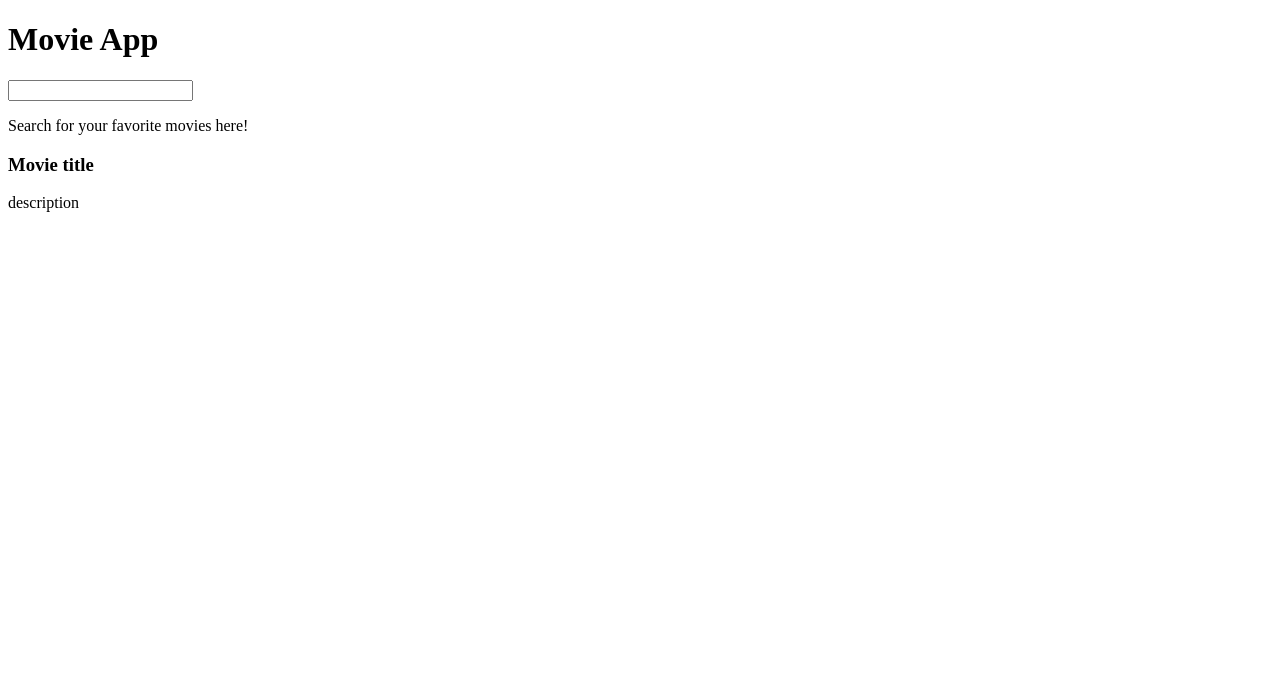
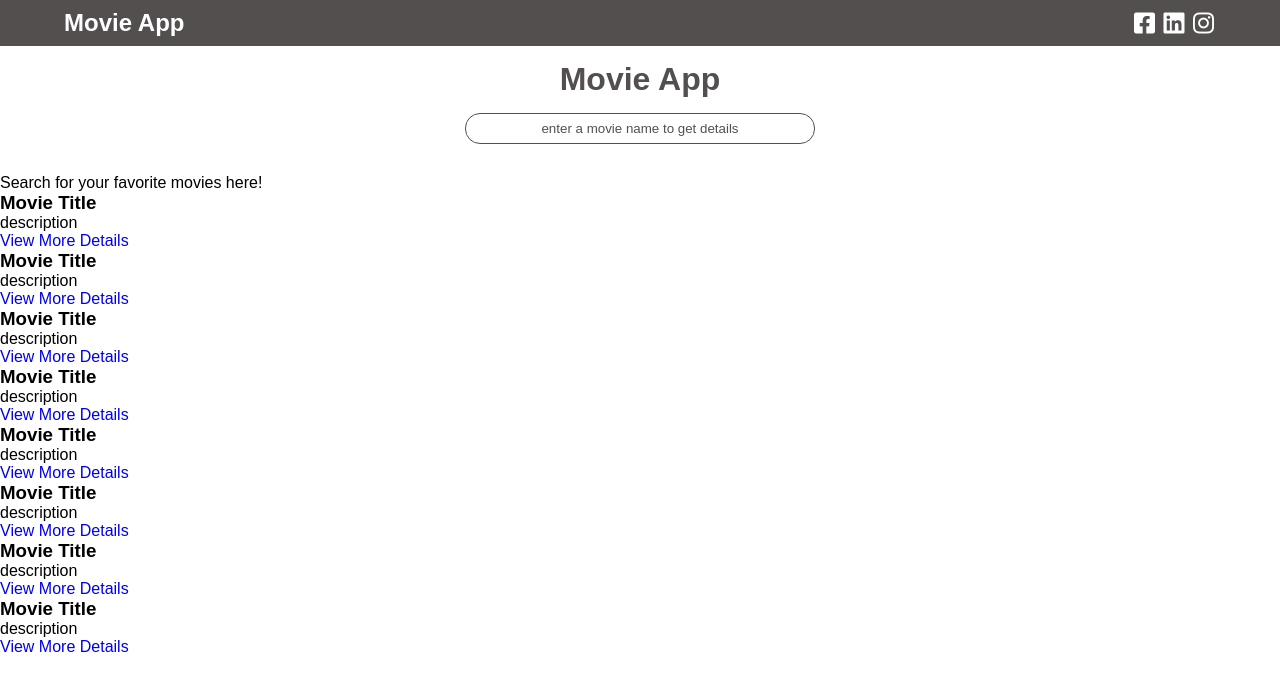
Before and after one commit to richyrichyrich38/movie-app-old, a plain HTML site: page index.html in a window 1280 px wide. Drawn offline with Linux system fonts and the light colour scheme.

Commit message:
contect and some css added

```diff
--- a/css/style.css
+++ b/css/style.css
@@ -0,0 +1,75 @@
+/* Variables */
+:root {
+  --primary: rgb(83, 79, 79);
+}
+
+/* Resets */
+* {
+  margin: 0;
+  padding: 0;
+  box-sizing: border-box;
+}
+
+body {
+font-family: Arial, "Helvetica Neue", Helvetica, sans-serif;
+}
+
+a {
+  text-decoration: none;
+}
+
+/* Global Classes */
+.row, .column {
+  display: flex;
+}
+
+.column {
+  flex-direction: column;
+}
+
+.justify-center {
+  justify-content: center;
+}
+
+.justify-space-between {
+  justify-content: space-between;
+}
+
+.align-center {
+  align-items: center;
+}
+
+/* Custom Styles */
+header {
+  padding: 9px 5%;
+  background: var(--primary);
+}
+
+header h2, header nav i {
+  color: #fff;
+}
+
+header nav i {
+  font-size: 1.5rem;
+  padding: 0 2px;
+}
+
+/* Content Styles */
+h1.main-header {
+  text-align: center;
+  margin: 15px 0;
+  color: var(--primary);
+}
+
+.search {
+  width: 350px;
+  margin: 0 auto 30px;
+  padding: 7px 15px;
+  border-radius: 15px;
+  border: 1px solid var(--primary);
+}
+
+.search::placeholder {
+  text-align: center;
+  color: var(--primary);
+}
--- a/index.html
+++ b/index.html
@@ -4,18 +4,80 @@
   <meta charset="UTF-8">
   <meta http-equiv="X-UA-Compatible" content="IE=edge">
   <meta name="viewport" content="width=device-width, initial-scale=1.0">
+  <link rel="stylesheet" href="https://cdnjs.cloudflare.com/ajax/libs/font-awesome/6.3.0/css/all.min.css" integrity="sha512-SzlrxWUlpfuzQ+pcUCosxcglQRNAq/DZjVsC0lE40xsADsfeQoEypE+enwcOiGjk/bSuGGKHEyjSoQ1zVisanQ==" crossorigin="anonymous" referrerpolicy="no-referrer" />
   <link rel="stylesheet" href="css/style.css">
   <title>Movie App - Search for your favorite movies!</title>
 </head>
 <body>
-  <h1>Movie App</h1>
-  <input type="text">
+  <header class="row align-center justify-space-between">
+    <h2>Movie App</h2>
+    <nav class="social-icons">
+      <a href="#">
+        <i class="fa-brands fa-square-facebook"></i>
+      </a>
+      <a href="#">
+        <i class="fa-brands fa-linkedin"></i>
+      </a>
+      <a href="#">
+        <i class="fa-brands fa-instagram"></i>
+      </a>
+    </nav>
+
+  </header>
+
+  <h1 class="main-header">Movie App</h1>
+  <div class="row justify-center">
+    <input type="text" class="search" placeholder="enter a movie name to get details">
+  </div>
+
+
   <p>Search for your favorite movies here!</p>
 
+  <main>
+    <div class="movie-item">
+      <h3>Movie Title</h3>
+      <p>description</p>
+      <a href="#">View More Details</a>
+    </div>
+    <div class="movie-item">
+      <h3>Movie Title</h3>
+      <p>description</p>
+      <a href="#">View More Details</a>
+    </div>
+    <div class="movie-item">
+      <h3>Movie Title</h3>
+      <p>description</p>
+      <a href="#">View More Details</a>
+    </div>
+    <div class="movie-item">
+      <h3>Movie Title</h3>
+      <p>description</p>
+      <a href="#">View More Details</a>
+    </div>
+    <div class="movie-item">
+      <h3>Movie Title</h3>
+      <p>description</p>
+      <a href="#">View More Details</a>
+    </div>
+    <div class="movie-item">
+      <h3>Movie Title</h3>
+      <p>description</p>
+      <a href="#">View More Details</a>
+    </div>
+    <div class="movie-item">
+      <h3>Movie Title</h3>
+      <p>description</p>
+      <a href="#">View More Details</a>
+    </div>
+    <div class="movie-item">
+      <h3>Movie Title</h3>
+      <p>description</p>
+      <a href="#">View More Details</a>
+    </div>
 
-  <div>
-    <h3>Movie title</h3>
-    <p>description</p>
-  </div>
+  </main>
+
+
+  <script src="js/app.js"></script>
 </body>
 </html>
```
